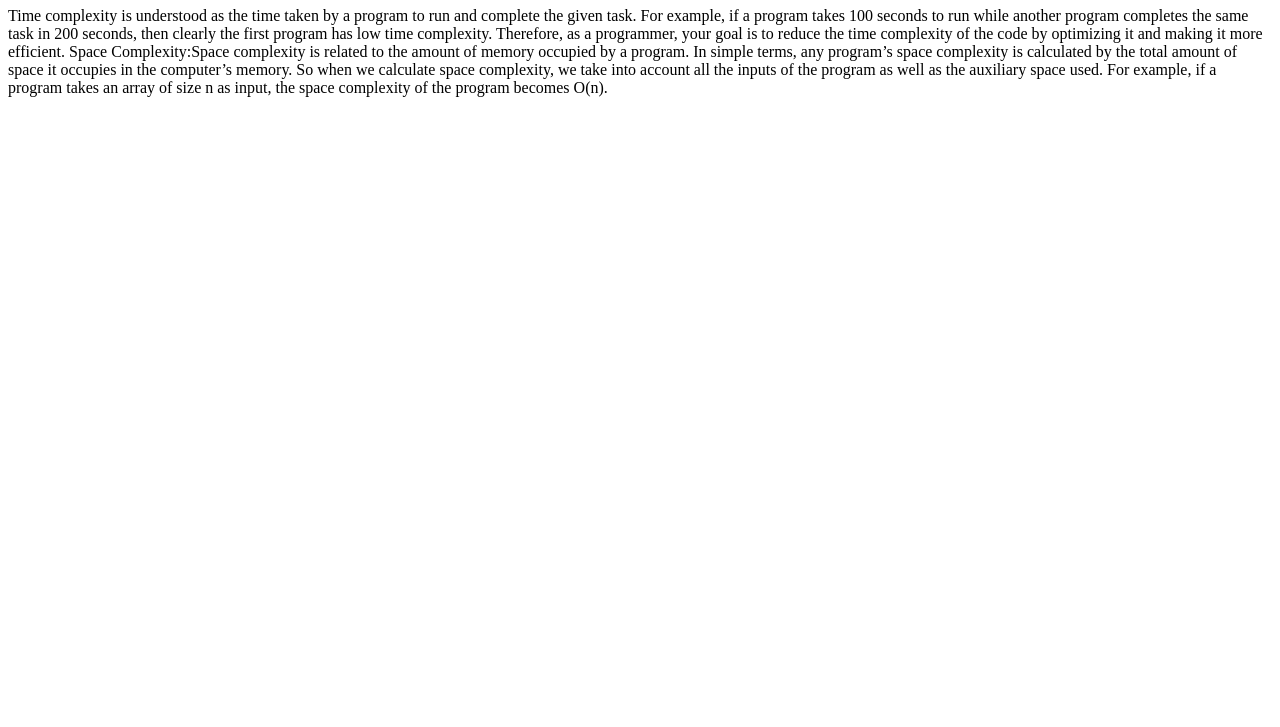
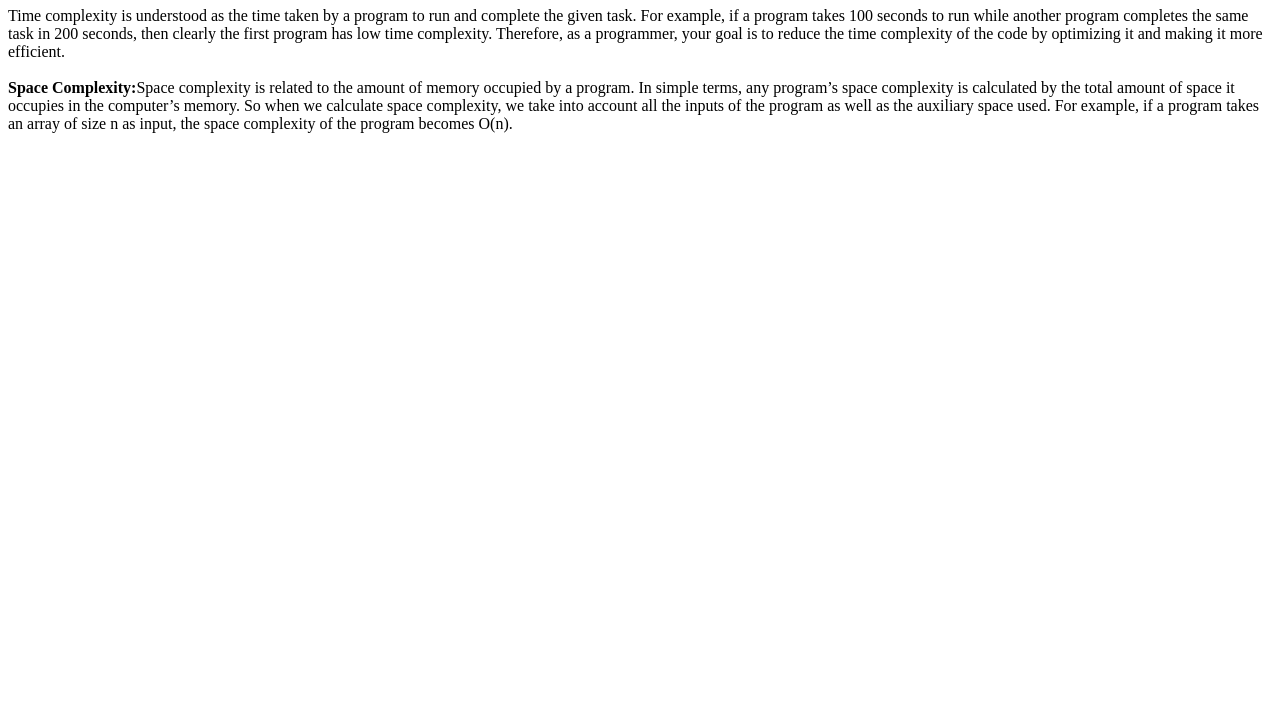
Before and after one commit to acciojob/time-and-space-complexity-rohitdevs, a website: page main.html in a window 1280 px wide. Shown: the part 73-800 px from the top of the page. Drawn offline with Linux system fonts and the light colour scheme.

Commit message:
created a submission

```diff
--- a/main.html
+++ b/main.html
@@ -11,9 +11,9 @@
     <script type="text/javascript" src="./script.js">
 </script>
 <h1>Time and Space Complexity</h1>
-	<p>Time complexity is understood as the time taken by a program to run and complete the given task. For example, if a program takes 100 seconds to run while another program completes the same task in 200 seconds, then clearly the first program has low time complexity. Therefore, as a programmer, your goal is to reduce the time complexity of the code by optimizing it and making it more efficient.
+	<p>Time complexity is understood as the time taken by a program to run and complete the given task. For example, if a program takes 100 seconds to run while another program completes the same task in 200 seconds, then clearly the first program has low time complexity. Therefore, as a programmer, your goal is to reduce the time complexity of the code by optimizing it and making it more efficient.<br><br>
 
-Space Complexity:Space complexity is related to the amount of memory occupied by a program. In simple terms, any program’s space complexity is calculated by the total amount of space it occupies in the computer’s memory. So when we calculate space complexity, we take into account all the inputs of the program as well as the auxiliary space used. For example, if a program takes an array of size n as input, the space complexity of the program becomes O(n).</p>
+<b>Space Complexity:</b>Space complexity is related to the amount of memory occupied by a program. In simple terms, any program’s space complexity is calculated by the total amount of space it occupies in the computer’s memory. So when we calculate space complexity, we take into account all the inputs of the program as well as the auxiliary space used. For example, if a program takes an array of size n as input, the space complexity of the program becomes O(n).</p>
 </body>
 
 </html>
```
